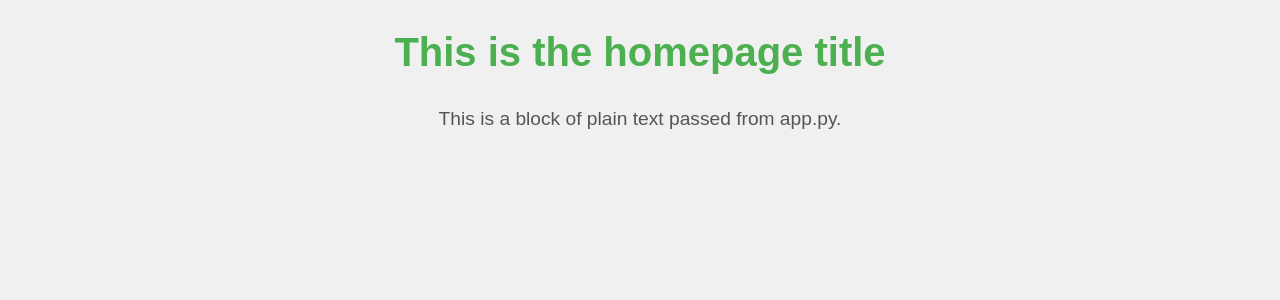
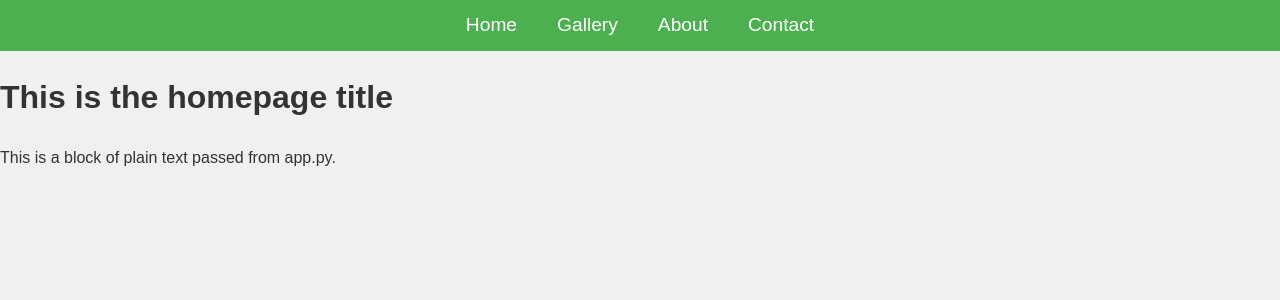
Before and after one commit to JeanMariePrevost/pyfolio, a Flask app: page / in a window 1280 px wide. Shown: the top 300 px of the page. Run offline with Flask 3, Linux system fonts and the light colour scheme.

Commit message:
Add navbar and its css

```diff
--- a/src/static/css/styles.css
+++ b/src/static/css/styles.css
@@ -3,22 +3,39 @@ body {
   font-family: Arial, sans-serif;
   margin: 0;
   padding: 0;
-  background-color: #f0f0f0; /* Light gray background */
-  color: #333; /* Dark text */
+  background-color: #f0f0f0;
+  color: #333;
   line-height: 1.6;
-  text-align: center; /* Center-align all text */
 }
 
-/* Header Title Styling */
-h1 {
-  font-size: 2.5rem;
-  margin: 20px 0;
-  color: #4caf50; /* Green color for the title */
+/* Navbar Styling */
+.navbar {
+  background-color: #4caf50; /* Green background */
+  color: white;
+  padding: 10px 0;
 }
 
-/* Paragraph Styling */
-p {
+.navbar ul {
+  list-style: none; /* Remove default list styling */
+  margin: 0;
+  padding: 0;
+  display: flex;
+  justify-content: center; /* Center items horizontally */
+  gap: 20px; /* Space between items */
+}
+
+.navbar li {
+  display: inline;
+}
+
+.navbar a {
+  color: white;
+  text-decoration: none;
   font-size: 1.2rem;
-  margin: 10px 20px;
-  color: #555; /* Medium-dark text for the paragraph */
+  padding: 5px 10px;
 }
+
+.navbar a:hover {
+  background-color: #45a049; /* Slightly darker green on hover */
+  border-radius: 5px;
+}
--- a/src/templates/home.html
+++ b/src/templates/home.html
@@ -7,6 +7,17 @@
     <link rel="stylesheet" href="{{ url_for('static', filename='css/styles.css') }}" />
   </head>
   <body>
+    <!-- Navbar -->
+    <nav class="navbar">
+      <ul>
+        <li><a href="/">Home</a></li>
+        <li><a href="/gallery">Gallery</a></li>
+        <li><a href="/about">About</a></li>
+        <li><a href="/contact">Contact</a></li>
+      </ul>
+    </nav>
+
+    <!-- Page Content -->
     <h1>This is the homepage title</h1>
     <p>{{ text_block }}</p>
   </body>
```
